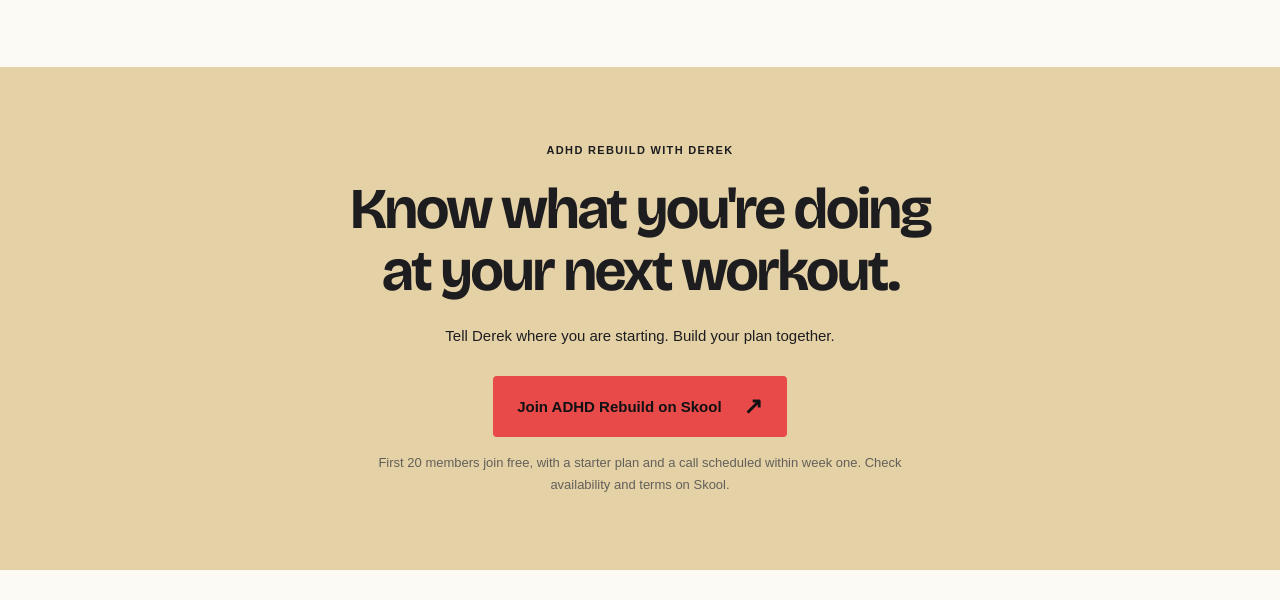
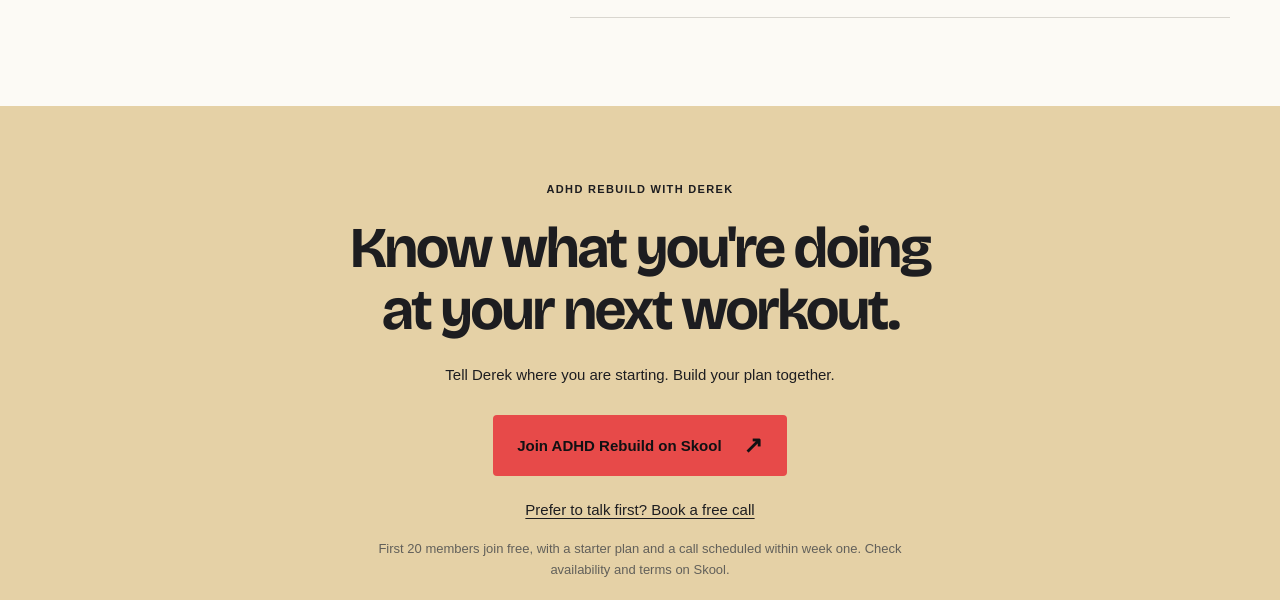
Before and after one commit to doodbro/adhdrebuild, a plain HTML site: page index.html in a window 1280 px wide. Shown: the part 5464-6064 px from the top of the page. Drawn offline with Linux system fonts and the light colour scheme.

Commit message:
Add book a free call link (TidyCal) under join buttons
Co-Authored-By: Claude Sonnet 5.5 <noreply@anthropic.com>

```diff
--- a/index.html
+++ b/index.html
@@ -109,6 +109,7 @@
         <ul class="offer-list"><li>Personalized, adjustable starter workout plan</li><li>1:1 call with Derek scheduled within week one</li><li>Private Skool community with Derek</li><li>A place for training questions and support</li></ul>
         <p class="offer-bonus"><strong>Planned bonus:</strong> Train with Derek coach app, with free member access. Filming comes first.</p>
         <a class="button" href="https://www.skool.com/adhd-rebuild-7856/about" data-cta="offer">Join ADHD Rebuild on Skool <span aria-hidden="true">↗</span></a>
+        <p class="book-call"><a href="https://tidycal.com/derekrue/adhd-rebuild-founding-member-kickoff-call" data-cta="book-offer">Prefer to talk first? Book a free call</a></p>
         <p class="offer-small">Opens the Skool About page. Check current availability and terms before joining. Paid membership is planned after the first 20.</p>
       </div>
     </div>
@@ -129,7 +130,7 @@
 <details><summary>Do I have to do ice baths or fasting?<span aria-hidden="true">+</span></summary><p>No. Neither is required. Strength training, practical breathing and focus tools, and personal support are the starting point. Optional practices are discussed individually.</p></details>
 <details><summary>Can I use the free coach app today?<span aria-hidden="true">+</span></summary><p>The Train with Derek coach app is a planned free member bonus, not a released product. The direction is Derek’s real exercise videos and recorded coaching, with help getting started. Filming comes first. No release date is set; updates will be shared in Skool.</p></details>
 <details><summary>Is this ADHD treatment?<span aria-hidden="true">+</span></summary><p>No. This is fitness coaching for adults. A formal ADHD diagnosis is not required to join. It does not replace medication or clinical care. Guided breathing is separate from lifting, done seated or lying down, never while driving or in or near water.</p></details></div></section>
-  <section class="final-cta"><div class="wrap"><p class="eyebrow">ADHD Rebuild with Derek</p><h2>Know what you're doing<br>at your next workout.</h2><p>Tell Derek where you are starting. Build your plan together.</p><a class="button" href="https://www.skool.com/adhd-rebuild-7856/about" data-cta="final">Join ADHD Rebuild on Skool <span aria-hidden="true">↗</span></a><p class="micro">First 20 members join free, with a starter plan and a call scheduled within week one. Check availability and terms on Skool.</p></div></section>
+  <section class="final-cta"><div class="wrap"><p class="eyebrow">ADHD Rebuild with Derek</p><h2>Know what you're doing<br>at your next workout.</h2><p>Tell Derek where you are starting. Build your plan together.</p><a class="button" href="https://www.skool.com/adhd-rebuild-7856/about" data-cta="final">Join ADHD Rebuild on Skool <span aria-hidden="true">↗</span></a><p class="book-call"><a href="https://tidycal.com/derekrue/adhd-rebuild-founding-member-kickoff-call" data-cta="book-final">Prefer to talk first? Book a free call</a></p><p class="micro">First 20 members join free, with a starter plan and a call scheduled within week one. Check availability and terms on Skool.</p></div></section>
 </main>
 <footer class="footer wrap"><div class="footer-top"><a class="footer-brand" href="#top">ADHD REBUILD<span>.</span></a><span>With Derek Rue · © 2026</span></div><p>Fitness coaching for adults, not medical advice, ADHD diagnosis or treatment. This does not replace medication or care from your clinician. Guided breathing practice is separate from lifting, done seated or lying down, never while driving or in or near water.</p><p>This page uses no analytics or marketing cookies. Joining takes you to Skool, which operates under its own privacy terms.</p></footer>
 <aside class="mobile-join" aria-label="Join ADHD Rebuild"><span>First 20 members<strong>Free group access</strong></span><a class="button button-small" href="https://www.skool.com/adhd-rebuild-7856/about" data-cta="mobile">Join on Skool <span aria-hidden="true">↗</span></a></aside>
--- a/styles.css
+++ b/styles.css
@@ -191,3 +191,5 @@ details[open] summary>span{transform:rotate(45deg)}
 @media(max-width:359px){.wrap{width:calc(100% - 32px)}.hero h1{font-size:36px}.hero .eyebrow{font-size:9px}.hero-action .button,.final-cta .button{font-size:12px}.hero-photo img{height:280px}.week-card{left:7px;right:15px;padding:16px}.week-title{font-size:21px}.week-card>p:not(.eyebrow):not(.week-title){font-size:13px}.offer-card{padding:22px 16px}.offer-card .button{font-size:12px;padding-inline:12px}.mobile-join{padding-inline:16px;gap:10px}.mobile-join .button{padding-inline:12px;gap:10px}.footer-top{gap:10px}.footer-brand{font-size:16px}.footer-top>span{font-size:9px}}
 @media(prefers-reduced-motion:reduce){html{scroll-behavior:auto}*,*:before,*:after{transition:none!important;animation:none!important}}
 @media print{.header,.mobile-join,.hero-visual{display:none}.section{padding-block:25px}.hero{display:block;padding-block:20px}.hero h1{font-size:42px}.wrap{width:100%}.button{border:1px solid var(--ink)}details>p{display:block!important}.footer{padding-bottom:20px}.offer-band{background:#fff;color:var(--ink)}.offer-intro .eyebrow,.join-steps p,.offer-intro>p:not(.eyebrow){color:var(--muted)}}
+
+.book-call{margin:14px 0 0;font-size:.95rem}.book-call a{color:inherit;text-decoration:underline;text-underline-offset:3px}
```
